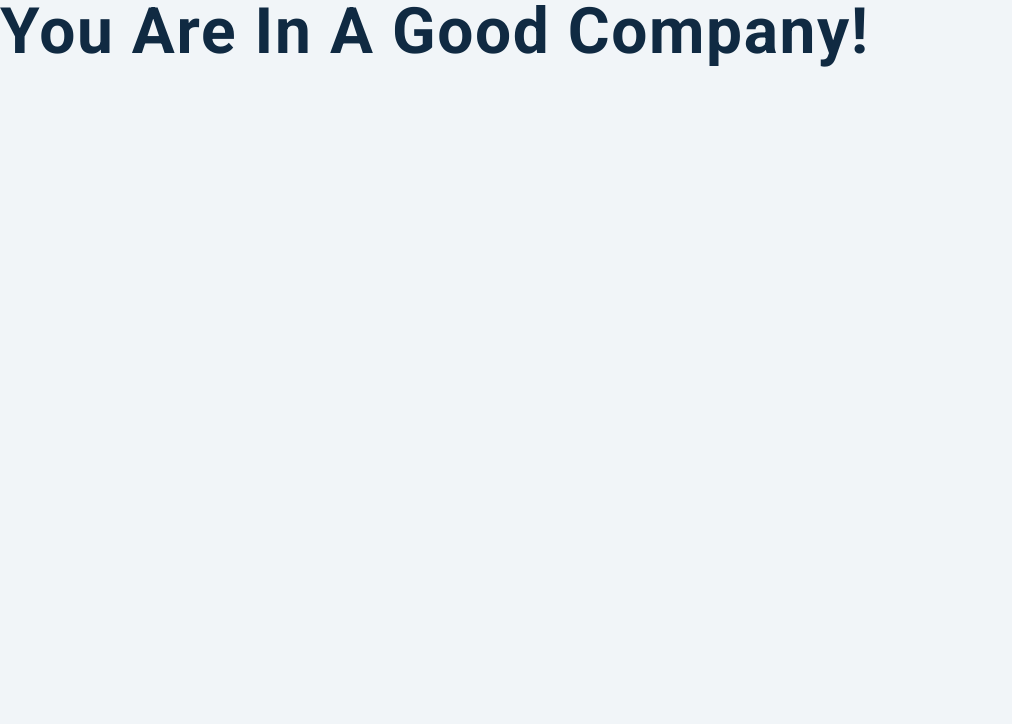
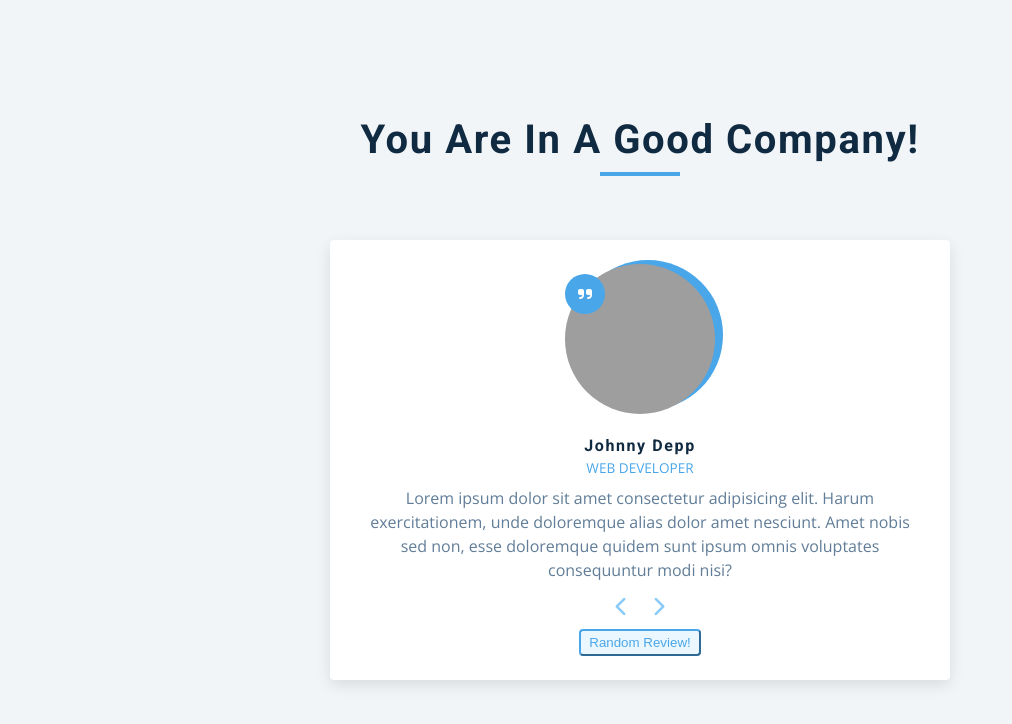
Before and after one commit to Pritam-Chougale/Testimonial-Slider, a plain HTML site: page index.html in a window 1280 px wide. Shown: the whole page, without its empty margins (0-1012 px from the left). Drawn offline with nearby package versions, Linux system fonts and the light colour scheme; grey boxes are pictures that could not be loaded.

Commit message:
index.html

```diff
--- a/index.html
+++ b/index.html
@@ -5,10 +5,43 @@
     <meta http-equiv="X-UA-Compatible" content="IE=edge">
     <meta name="viewport" content="width=device-width, initial-scale=1.0">
     <link rel="stylesheet" href="style.css">
+    <link rel="stylesheet" href="all.min.css">
     <title>Testimonial Slider</title>
 </head>
 <body>
-    <h1>You are in a good company!</h1>
+    <main>
+        <section class="container">
+            <!-- title goes here-->
+            <div class="title">
+                <h2>You are in a good company!</h2>
+                <div class="underline">
+                </div>
+            </div>
+
+            <!-- Actual review content goes here-->
+            <article class="review">
+                <div class="img-container">
+                    <img src="person-1.jpeg" id="person-img" alt="">
+                </div>
+                <h4 id="author">Allie Grater</h4>
+                <p id="job">Graphics Designer</p>
+                <p id="info">
+                    Lorem ipsum dolor sit amet consectetur adipisicing elit. Harum exercitationem, unde doloremque alias dolor amet nesciunt. Amet nobis sed non, esse doloremque quidem sunt ipsum omnis voluptates consequuntur modi nisi?
+                </p>
+                <!-- adding buttons. Pre and next -->
+                <div class="button-container">
+                    <button class="prev-btn">
+                        <i class="fas fa-chevron-left"></i>
+                    </button>
+                    <button class="next-btn">
+                        <i class="fas fa-chevron-right"></i>
+                    </button>
+                </div>
+                <!-- We will add a random button to get random review -->
+                <button class="random-btn"> Random Review!</button>
+            </article>
+        </section>
+    </main>
 
     <!-- Javascript -->
     <script src="app.js"></script>
```
